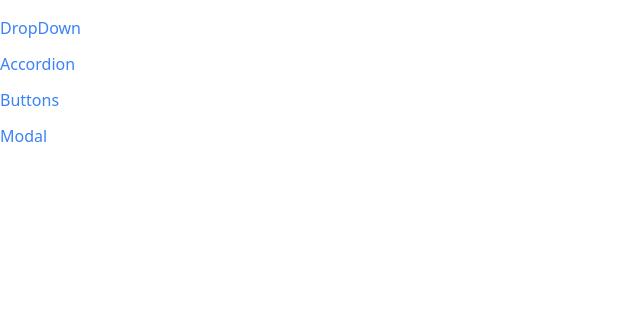
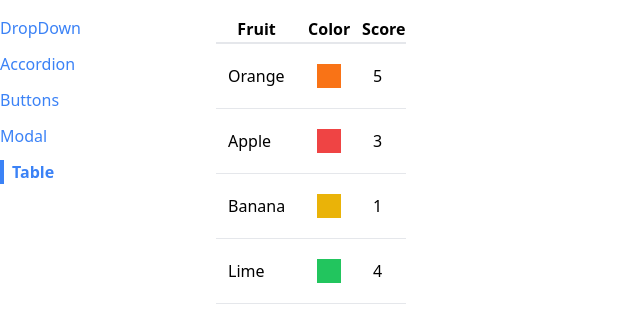
Before and after one commit to rlluchese/usual_components, a React (Create React App) app in the folder comps/: page /table in a window 1280 px wide. Shown: the top 322 px of the page, without its empty margins (0-640 px from the left). Built offline with nearby package versions, Linux system fonts and the light colour scheme.

Commit message:
Static table
Table statc for demo purpose

```diff
--- a/comps/src/App.js
+++ b/comps/src/App.js
@@ -4,6 +4,7 @@ import AccordionPage from './pages/AccordionPage';
 import DropDownPage from './pages/DropDownPage';
 import ButtonPage from './pages/ButtonPage';
 import ModalPage from './pages/ModalPage';
+import TablePage from './pages/TablePage';
 
 function App() {
   return (
@@ -22,6 +23,9 @@ function App() {
         <Route path='/modal'>
           <ModalPage />
         </Route>
+        <Route path='/table'>
+          <TablePage />
+        </Route>
       </div>
     </div>
   );
--- a/comps/src/components/SideBar.js
+++ b/comps/src/components/SideBar.js
@@ -5,7 +5,8 @@ function SideBar(){
         { label: 'DropDown', path: '/' },
         { label: 'Accordion', path: '/accordion' },
         { label: 'Buttons', path: '/buttons' },
-        { label: 'Modal', path: '/modal' }
+        { label: 'Modal', path: '/modal' },
+        { label: 'Table', path: '/table' }
     ];
 
     const renderedLinks = links.map((link) => {
--- /dev/null
+++ b/comps/src/components/Table.js
@@ -0,0 +1,28 @@
+function Table({ data }) {
+    const renderedRows = data.map((item) => {
+        return (<tr key={ item.name } className="border-b">
+                <td className="p-3">{ item.name }</td>
+                <td className="p-3">
+                    <div className={`p-3 m-2 ${item.color}`}></div>
+                </td>
+                <td className="p-3">{ item.score }</td>
+            </tr>);
+    });
+
+    return (
+        <table className="table-auto border-spacing-2">
+            <thead>
+                <tr className="border-b-2">
+                    <th>Fruit</th>
+                    <th>Color</th>
+                    <th>Score</th>
+                </tr>
+            </thead>
+            <tbody>
+                { renderedRows }
+            </tbody>
+        </table>
+    );
+}
+
+export default Table;
--- /dev/null
+++ b/comps/src/pages/TablePage.js
@@ -0,0 +1,18 @@
+import Table from "../components/Table";
+
+function TablePage() {
+    const data = [
+        { name: 'Orange', color: 'bg-orange-500', score: 5 },
+        { name: 'Apple', color: 'bg-red-500', score: 3 },
+        { name: 'Banana', color: 'bg-yellow-500', score: 1 },
+        { name: 'Lime', color: 'bg-green-500', score: 4 }
+    ];
+
+    return (
+        <div>
+            <Table data={ data } />
+        </div>
+    );
+}
+
+export default TablePage;
```
